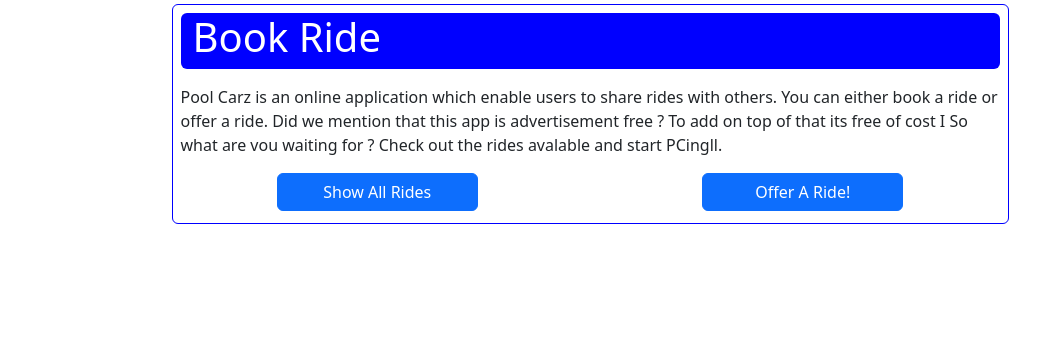
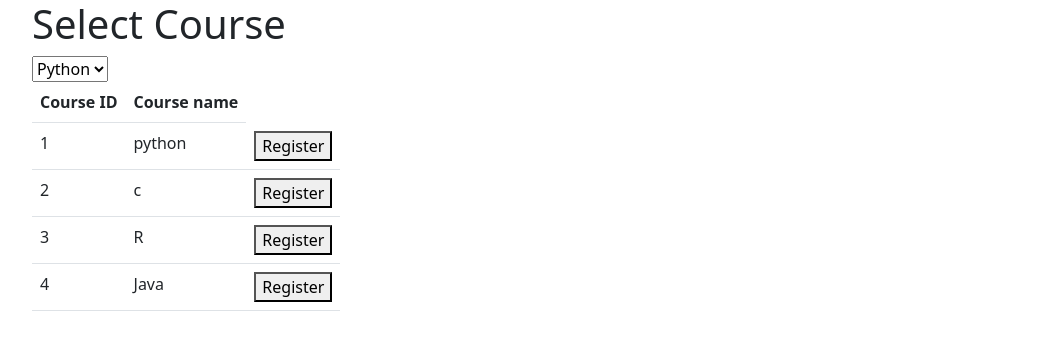
Before and after one commit to Pr454th/PoolCarz, an Angular app: page / in a window 1280 px wide. Shown: the top 350 px of the page, without its empty margins (50-1090 px from the left). Built offline with nearby package versions, Linux system fonts and the light colour scheme.

Commit message:
parent to child data passing and vice versa

```diff
--- a/src/app/app.component.html
+++ b/src/app/app.component.html
@@ -1,4 +1,4 @@
-<div *ngIf="!submitted" class="container">
+<div *ngIf="submitted" class="container">
   <div class="container">
     <div class="row justify-content-center mt-2">
       <div class="card col-md-12 w-50">
@@ -28,7 +28,8 @@
     </div>
   </div>
 </div>
-  <div *ngIf="submitted" class="container">
+<!--parent to child component-->
+  <!-- <div *ngIf="submitted" class="container">
     <div class="row mt-2">
       <div class="col-lg">
         <div *ngIf="isAuthenticated; else failureMsg">
@@ -44,4 +45,22 @@
       <button type="button" class="btn btn-secondary w-75" (click)="submitted = false">Back</button>
     </div>
   </div>
+</div> -->
+<div class="container">
+  <div>
+    <h1>Select Course</h1>
+    <select #course (change)="course.value">
+        <option value="python">Python</option>
+        <option value="c">C</option>
+        <option value="R">R</option>
+        <option value="Java">Java</option>
+    </select>
+  </div>
+  <!-- <app-courselist [cName]="course.value"></app-courselist> -->
 </div>
+<div class="container">
+  <div>
+    <app-courselist (OnRegister)="assignedCourse($event)"></app-courselist>
+    <p *ngIf="message">You have choosen {{message}}</p>
+  </div>
+</div>
--- a/src/app/app.component.ts
+++ b/src/app/app.component.ts
@@ -8,6 +8,7 @@
 })
 export class AppComponent {
   title:string="angular";
+  message!:string;//child to parent component
   isAuthenticated!:boolean;//!->to avoid initialization errors
   submitted=false;
   username!:string;
@@ -33,4 +34,8 @@
       alert("Invalid! Username or Password")
     }
   }
+  assignedCourse(x:string)
+  {
+    this.message=x;
+  }
 }
--- a/src/app/app.module.ts
+++ b/src/app/app.module.ts
@@ -9,6 +9,7 @@
 import { RidehoverDirective } from './ridehover.directive';
 import { FormsModule } from '@angular/forms';
 import { RidefilterPipe } from './ridefilter.pipe';
+import { CourselistComponent } from './courselist/courselist.component';
 
 @NgModule({
   declarations: [
@@ -17,7 +18,8 @@
     RepeatDirective,
     BookRideComponent,
     RidehoverDirective,
-    RidefilterPipe
+    RidefilterPipe,
+    CourselistComponent
   ],
   imports: [
     BrowserModule,
@@ -25,6 +27,6 @@
     FormsModule
   ],
   providers: [],
-  bootstrap: [BookRideComponent]
+  bootstrap: [AppComponent]
 })
 export class AppModule { }
--- /dev/null
+++ b/src/app/courselist/courselist.component.html
@@ -0,0 +1,35 @@
+<!-- <div class="row">
+    <div *ngIf="courses.length>=1">
+        <div class="table">
+            <thead>
+                <tr>
+                    <th>Course ID</th>
+                    <th>Course name</th>
+                </tr>
+            </thead>
+            <tbody>
+                <tr *ngFor="let co of course;">
+                    <td>{{co.id}}</td>
+                    <td>{{co.name}}</td>
+                </tr>
+            </tbody>
+        </div>
+    </div>
+</div> -->
+<div class="row">
+    <div class="table">
+        <thead>
+            <tr>
+                <th>Course ID</th>
+                <th>Course name</th>
+            </tr>
+        </thead>
+        <tbody>
+            <tr *ngFor="let co of courses;">
+                <td>{{co.id}}</td>
+                <td>{{co.name}}</td>
+                <td><button (click)="register(co.name)">Register</button></td>
+            </tr>
+        </tbody>
+    </div>
+</div>
--- /dev/null
+++ b/src/app/courselist/courselist.component.ts
@@ -0,0 +1,38 @@
+import { Component, OnInit,Input, Output, EventEmitter } from '@angular/core';
+
+@Component({
+  selector: 'app-courselist',
+  templateUrl: './courselist.component.html',
+  styleUrls: ['./courselist.component.css']
+})
+export class CourselistComponent implements OnInit {
+  course!:any[];
+  courses:any[]=[
+    {id:1,name:"python"},
+    {id:2,name:"c"},
+    {id:3,name:"R"},
+    {id:4,name:"Java"},
+  ];
+  @Input() set cName(c:string)
+  {
+    this.course=[];
+    for(let i=0;i<this.courses.length;i++)
+    {
+      if(this.courses[i].name===c)
+      {
+        this.course.push(this.courses[i]);
+      }
+    }
+  }
+@Output() OnRegister=new EventEmitter<string>();
+  register(courseName:string)
+  {
+    this.OnRegister.emit(courseName);
+  }
+
+  constructor() { }
+
+  ngOnInit(): void {
+  }
+
+}
--- a/src/app/login/login.component.ts
+++ b/src/app/login/login.component.ts
@@ -1,4 +1,5 @@
-import { Component, OnInit } from '@angular/core';
+import { AnimateTimings } from '@angular/animations';
+import { Component, OnInit,Input } from '@angular/core';
 
 @Component({
   selector: 'app-login',
@@ -7,7 +8,7 @@
 })
 export class LoginComponent implements OnInit {
   loginTitle:string="Login";
-  twoWayBindtest:string="two way binding check";
+  // twoWayBindtest:string="two way binding check";
   colorName="red";
   constructor() { }
 
```
Also changed, not shown: src/app/courselist/courselist.component.css (added), 1 other file (tests, documents, lock files or other folders).
